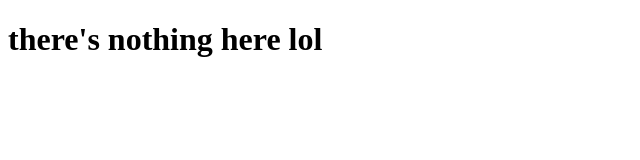
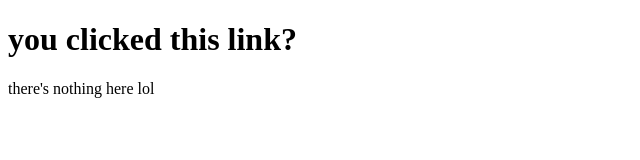
Before and after one commit to djungelskog15/gotcha, a plain HTML site: page index.html in a window 1280 px wide. Shown: the whole page, without its empty margins (0-640 px from the left). Drawn offline with Linux system fonts and the light colour scheme.

Commit message:
Update index.html

```diff
--- a/index.html
+++ b/index.html
@@ -2,9 +2,10 @@
 <html lang="en">
 <head>
   <meta charset="UTF-8">
-  <title>you clicked this link?</title>
+  <title>hi</title>
 </head>
 <body>
-  <h1>there's nothing here lol</h1>
+  <h1> you clicked this link?</h1>
+  <p>there's nothing here lol</p>
 </body>
 </html>
```
